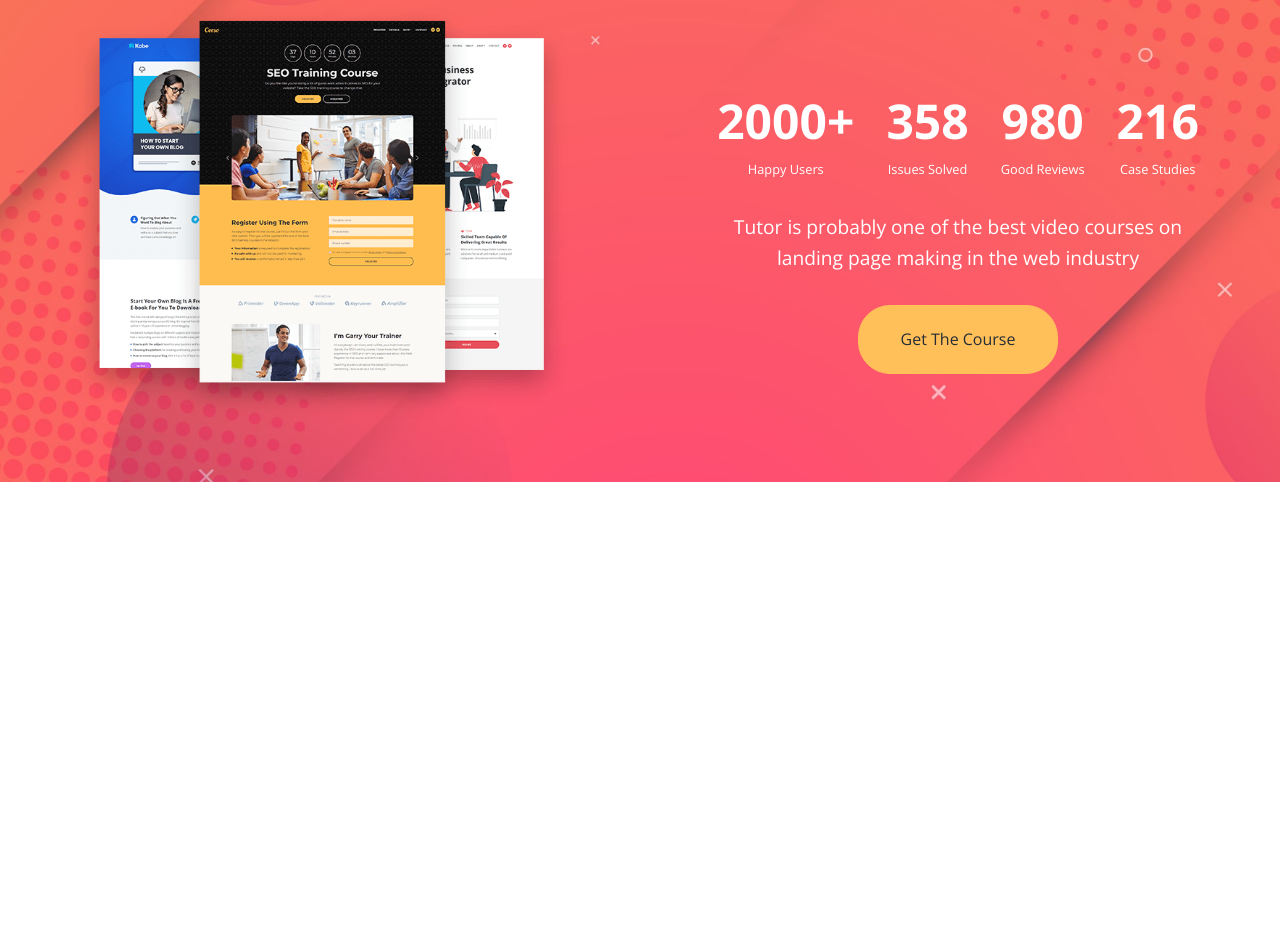
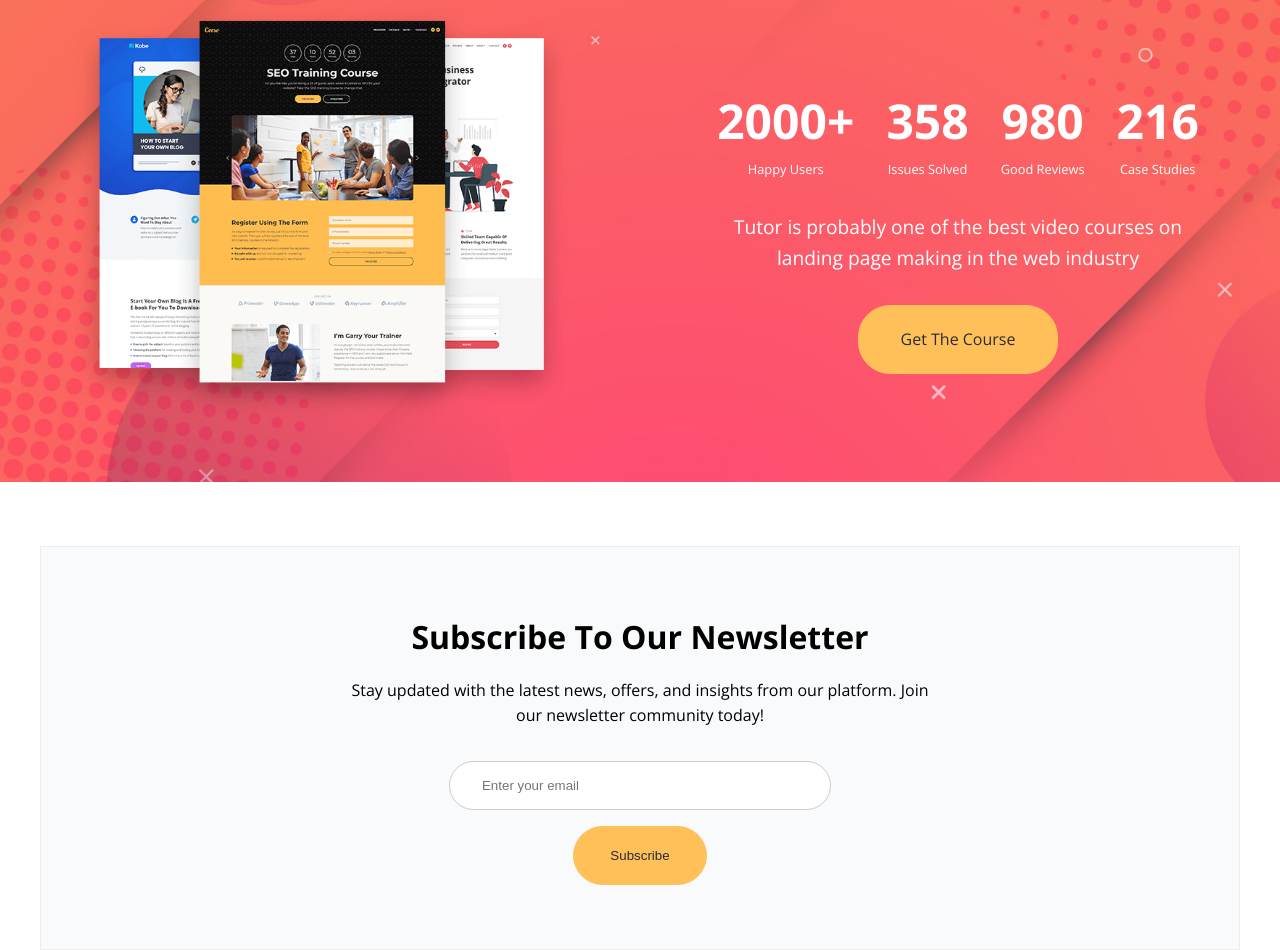
Before and after one commit to PannarujBig/tutor-website, a plain HTML site: page index.html in a window 1280 px wide. Shown: the part 5976-6926 px from the top of the page. Before the commit the page ends 6522 px from the top, so only its background shows below. Drawn offline with nearby package versions, Linux system fonts and the light colour scheme.

Commit message:
Add newsletter

```diff
--- a/css/style.css
+++ b/css/style.css
@@ -465,6 +465,41 @@ img {
     width: 200px;
 }
 
+/* Newsletter */
+.newsletter {
+    text-align: center;
+    margin: 0 2rem;
+}
+
+.newsletter-flex {
+    display: flex;
+    gap: 1rem;
+    flex-direction: column;
+    justify-content: center;
+    align-items: center;
+    background: var(--light-color);
+    border: 1px solid #eee;
+    padding: 4rem 2rem;
+}
+
+.newsletter h2 {
+    font-size: 2rem;
+    font-weight: 700;
+}
+
+.newsletter p {
+    max-width: 600px;
+}
+
+.newsletter input[type='email'] {
+    padding: 1rem 2rem;
+    margin: 1rem 0;
+    border: 1px solid #ccc;
+    border-radius: 32px;
+    width: 100%;
+    max-width: 400px;
+}
+
 
 /* Media Queries */
 @media(max-width: 1200px) {
@@ -576,4 +611,12 @@ img {
     .stats .stats-numbers {
         flex-direction: column;
     }
+
+    .newsletter h2 {
+        font-size: 1.5rem;
+    }
+
+    .newsletter p {
+        display: none;
+    }
 }
--- a/index.html
+++ b/index.html
@@ -457,6 +457,22 @@
         </div>
     </section>
 
+    <!-- Newsletter -->
+    <section class="newsletter section" id="newsletter">
+        <div class="container newsletter-flex">
+            <h2>Subscribe To Our Newsletter</h2>
+            <p>
+                Stay updated with the latest news, offers, and insights from our platform. Join our newsletter community
+                today!
+            </p>
+            <form>
+                <input type="email" name="email" id="email" placeholder="Enter your email">
+                <button type="submit" class="btn">Subscribe</button>
+            </form>
+        </div>
+    </section>
+
+
     <script src="./js/script.js"></script>
 </body>
 
```
